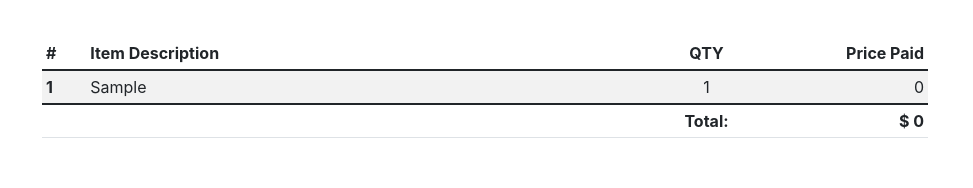
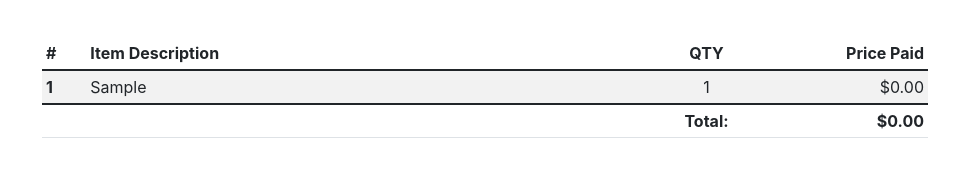
Before and after one commit to edrdmolina/bos-generator, a React (Create React App) app: page /#/items in a window 1280 px wide. Both pictures are taken after typing "Sample" into the empty fields and a click on the button "Add Item". Shown: the part 417-605 px from the top of the page, without its empty margins (155-1128 px from the left). Built offline with nearby package versions, Linux system fonts and the light colour scheme.

Commit message:
style Item Info

```diff
--- a/src/Components/ItemInput.js
+++ b/src/Components/ItemInput.js
@@ -1,5 +1,7 @@
 import React, { useState } from 'react';
 import { Link } from 'react-router-dom';
+
+import formatter from '../Helpers/formatter';
 
 function ItemInfo(props) {
     const [title, updateTitle] = useState('');
@@ -25,7 +27,7 @@ function ItemInfo(props) {
                 <th scope='row'>{i + 1}</th>
                 <td>{ item.title }</td>
                 <td className='text-center'>{ item.quantity }</td>
-                <td className='text-end'>{ item.price }</td>
+                <td className='text-end'>{ formatter.format(parseFloat(item.price)) }</td>
             </tr>
         )
     })
@@ -56,7 +58,7 @@ function ItemInfo(props) {
                         <label className='form-label' htmlFor='price'>Item Price</label>
                         <input
                             className='form-control'
-                            type='number' name='price' id='price' required
+                            type='number' name='price' id='price' required min='0' step='.01'
                             value={price} onChange={ e => updatePrice(e.target.value) }
                         />
                     </div>
@@ -87,7 +89,7 @@ function ItemInfo(props) {
                                 <th scope='row'></th>
                                 <th scope='row'></th>
                                 <th scope='row' className='text-center'>Total:</th>
-                                <th scope='row' className='text-end'>$ {total}</th>
+                                <th scope='row' className='text-end'>{formatter.format(total)}</th>
                             </tr>
                         </tfoot>
                     </table>
--- /dev/null
+++ b/src/Helpers/formatter.js
@@ -0,0 +1,5 @@
+const formatter = new Intl.NumberFormat('en-US', {
+    style: 'currency', currency: 'USD'
+})
+
+export default formatter;
```
